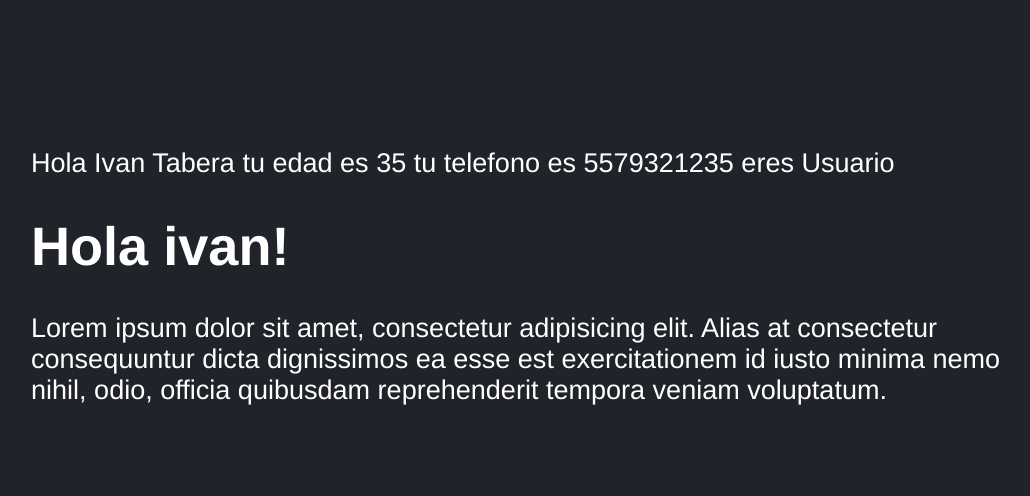
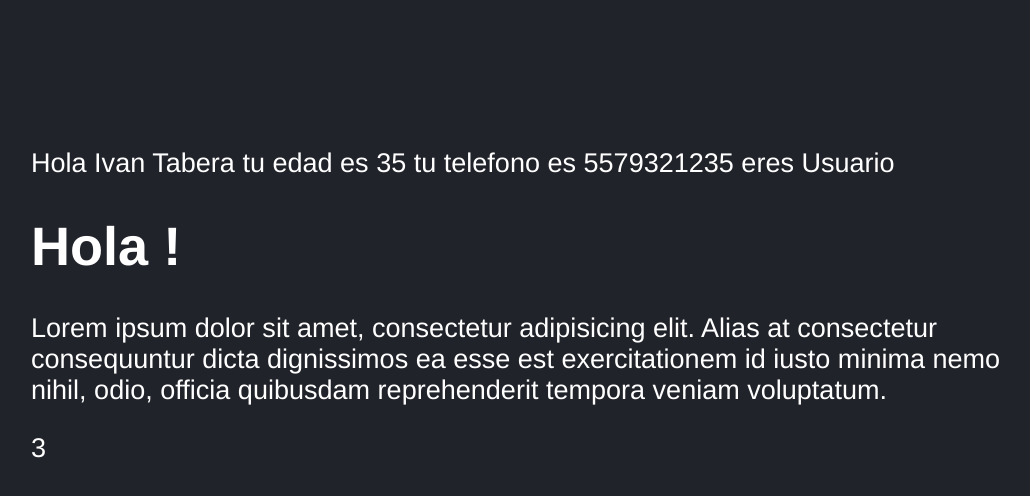
Before and after one commit to ivantabera/02-first-step-react, a React (Vite) app: page / in a window 1280 px wide. Shown: the top 496 px of the page, without its empty margins (117-1147 px from the left). Built offline with nearby package versions, Linux system fonts and the light colour scheme.

Commit message:
Comunicacion entre componentes enviando datos texto y numerico

```diff
--- a/src/MyFirstApp.jsx
+++ b/src/MyFirstApp.jsx
@@ -18,12 +18,13 @@ const fnSaludo = (persona) => {
 
 import './styles.css';
 
-export const MyFirstApp = () => {
+export const MyFirstApp = ({ title, subtitle, operation }) => {
   return (
     <>
       {fnSaludo(objectPerson)}
-      <h1>Hola ivan!</h1>
-      <p>Lorem ipsum dolor sit amet, consectetur adipisicing elit. Alias at consectetur consequuntur dicta dignissimos ea esse est exercitationem id iusto minima nemo nihil, odio, officia quibusdam reprehenderit tempora veniam voluptatum.</p>
+      <h1>Hola {title}!</h1>
+      <p>{subtitle}</p>
+      <p>{operation + 1}</p>
     </>
   )
 }
--- a/src/main.jsx
+++ b/src/main.jsx
@@ -6,6 +6,10 @@ import {MyFirstApp} from "./MyFirstApp.jsx";
 
 ReactDOM.createRoot(document.getElementById('root')).render(
   <React.StrictMode>
-    <MyFirstApp />
+    <MyFirstApp
+      texto="Eres el usuario 1"
+      subtitle="Lorem ipsum dolor sit amet, consectetur adipisicing elit. Alias at consectetur consequuntur dicta dignissimos ea esse est exercitationem id iusto minima nemo nihil, odio, officia quibusdam reprehenderit tempora veniam voluptatum."
+      operation={2}
+    />
   </React.StrictMode>
 );
```
